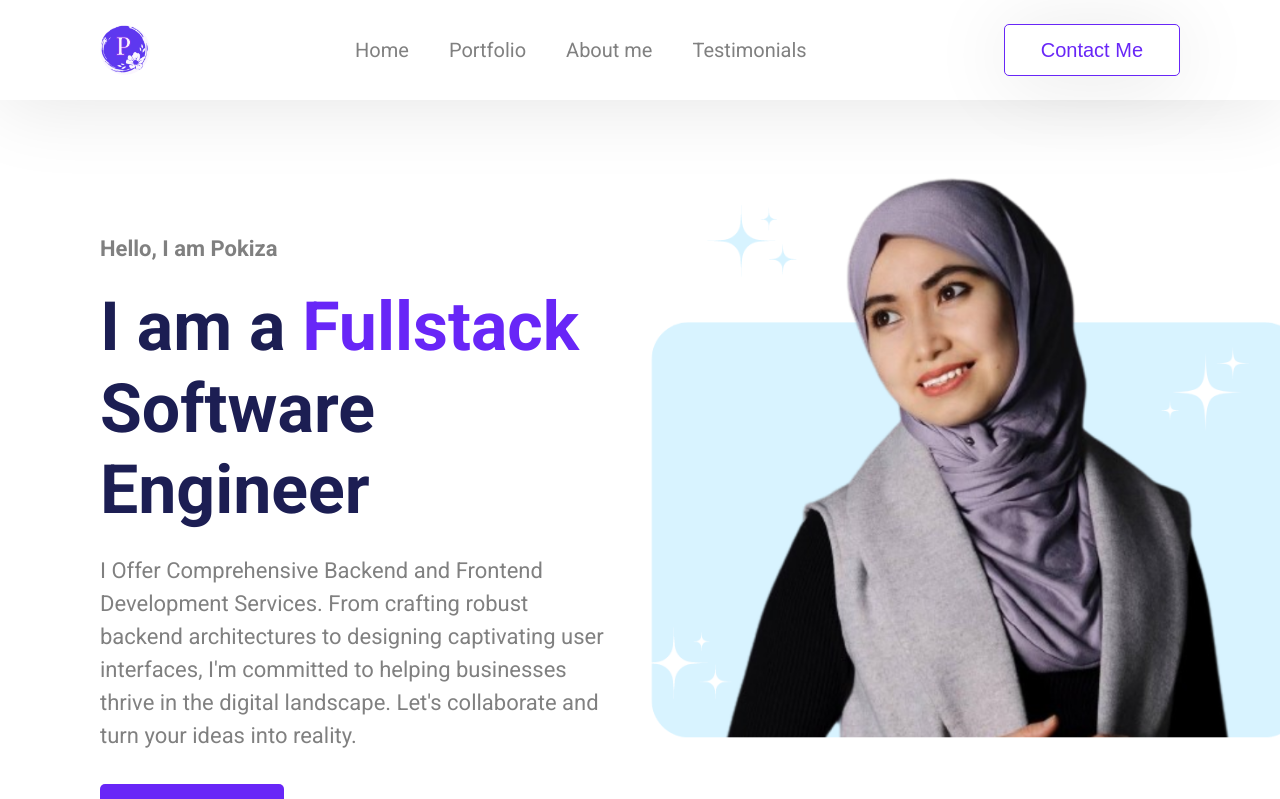
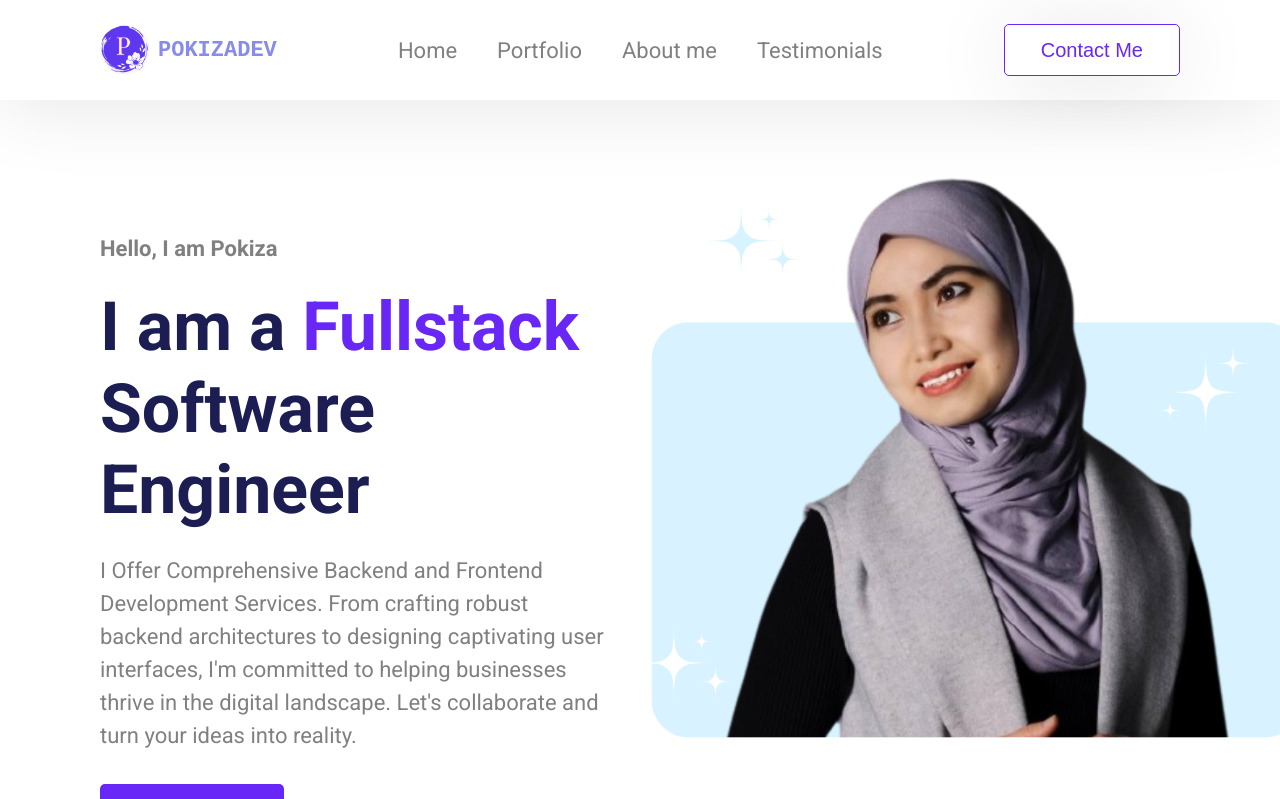
Before and after one commit to PokizaSdv/personal-portfolio, a React (Create React App) app: page / in a window 1280 px wide. Shown: the top 799 px of the page. Built offline with nearby package versions, Linux system fonts and the light colour scheme.

Commit message:
Add logotip and change font size of nav links

```diff
--- a/src/components/NavBar/NavBar.css
+++ b/src/components/NavBar/NavBar.css
@@ -20,6 +20,8 @@
     margin-right: var(--space-8);
 }
 .logo-text {
-    height: 2rem;
-    width: 11rem;
+    font-family:'Courier New', Courier, monospace;
+    font-weight: bold;
+    font-size: var(--font-size-22);
+    color: #888bee;
 }
--- a/src/components/NavBar/NavBar.tsx
+++ b/src/components/NavBar/NavBar.tsx
@@ -1,7 +1,6 @@
 import React from "react";
 import "./NavBar.css";
 import logo from "../../assets/logop.png";
-import logotext from "../../assets/logot.png"
 
 type NavBarProps = {
     children: React.ReactNode;
@@ -11,7 +10,7 @@ const NavBar: React.FC<NavBarProps> = ({children}) => {
         <div className="navigation-bar">
             <div className="logo-wrapper">
                 <img className="logo" src={logo} alt="Logo" />
-
+                <p className="logo-text">POKIZADEV</p>
             </div>
             {children}
         </div>
--- a/src/components/NavBarLinks/NavBarLinks.tsx
+++ b/src/components/NavBarLinks/NavBarLinks.tsx
@@ -2,14 +2,14 @@ import React from "react";
 import { NavBarLinksProps } from "./types";
 import "./NavBarLinks.css";
 
-const NavBarLinks: React.FC<NavBarLinksProps> = ({ links, contactMe }) => {
+const NavBarLinks: React.FC<NavBarLinksProps> = ({ links }) => {
     return (
         <>
             <ul className="nav-bar__links">
                 {links.links.map((link, idx) => {
                     return (
                         <li key={idx} className="nav-bar__link-item">
-                            <a href={link.linkTo} className="nav-bar__link paragraph-md">
+                            <a href={link.linkTo} className="nav-bar__link paragraph-lg">
                                 {link.linkText}
                             </a>
                         </li>
```
